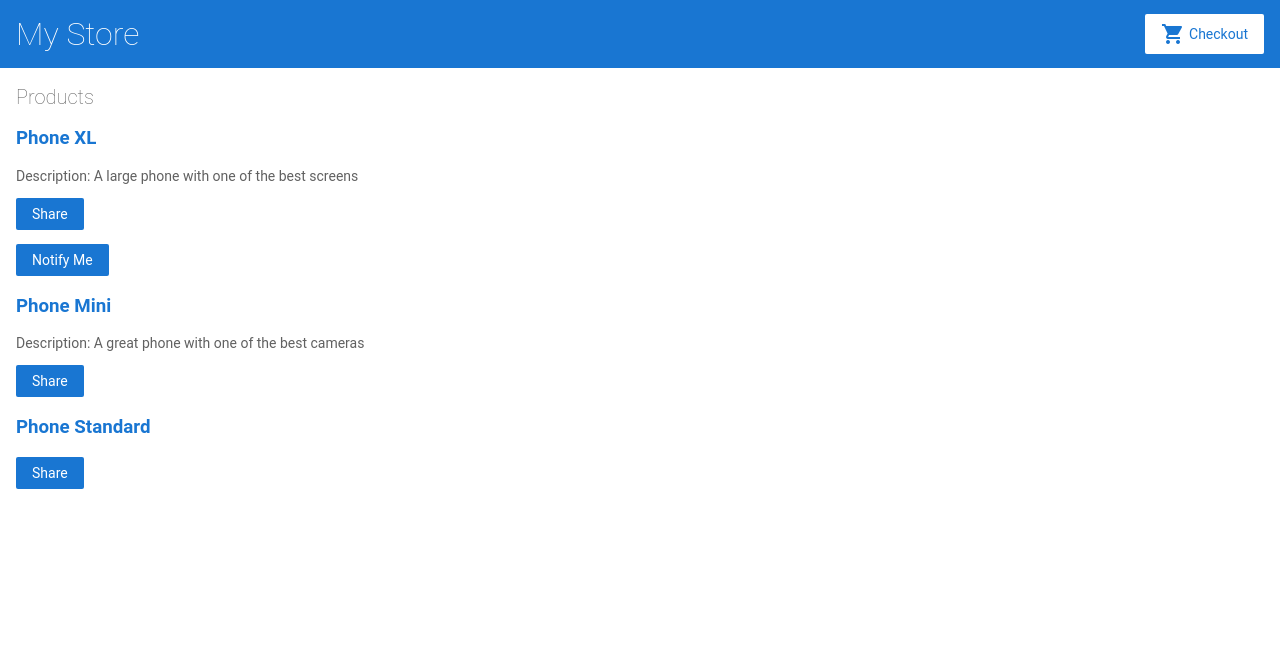
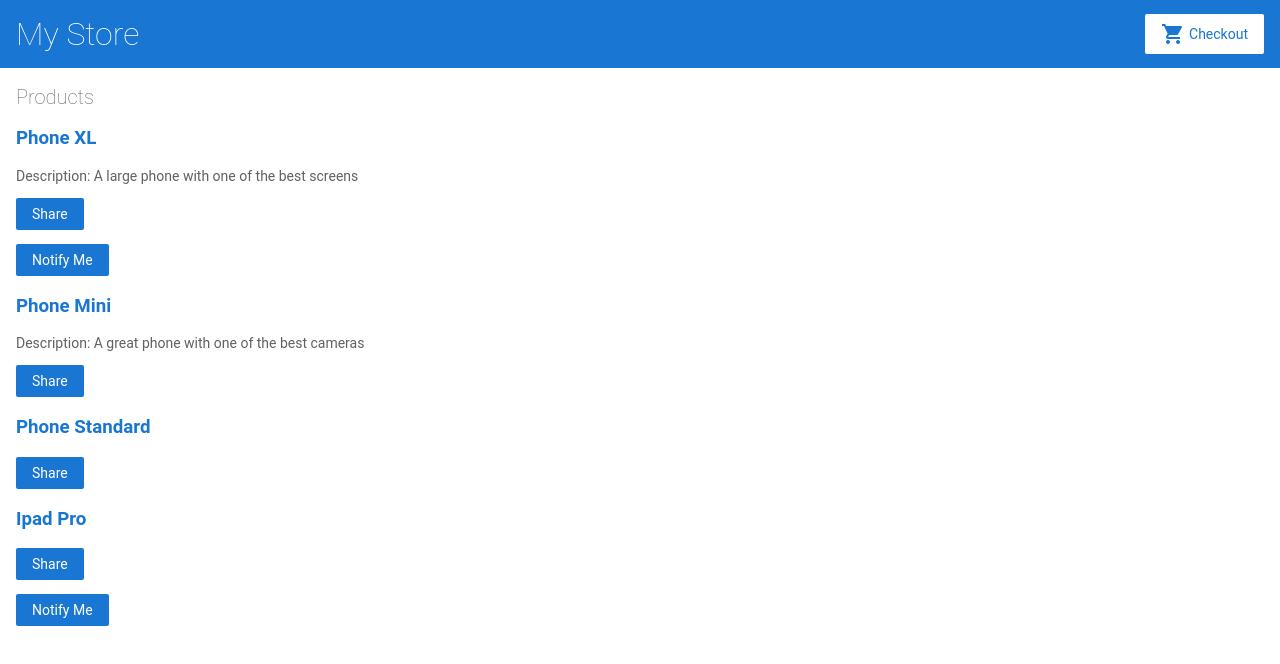
Before and after one commit to tepandey/Angular_Class, an Angular app: page / in a window 1280 px wide. Shown: the top 664 px of the page. Built offline with nearby package versions, Linux system fonts and the light colour scheme.

Commit message:
1 file modified

```diff
--- a/src/app/products.ts
+++ b/src/app/products.ts
@@ -27,6 +27,12 @@ export const products = [
     name: 'Phone Standard',
     price: 299,
     description: ''
+  },
+   {
+    id: 4,
+    name: 'Ipad Pro',
+    price: 899,
+    description: ''
   }
 ];
 
```
